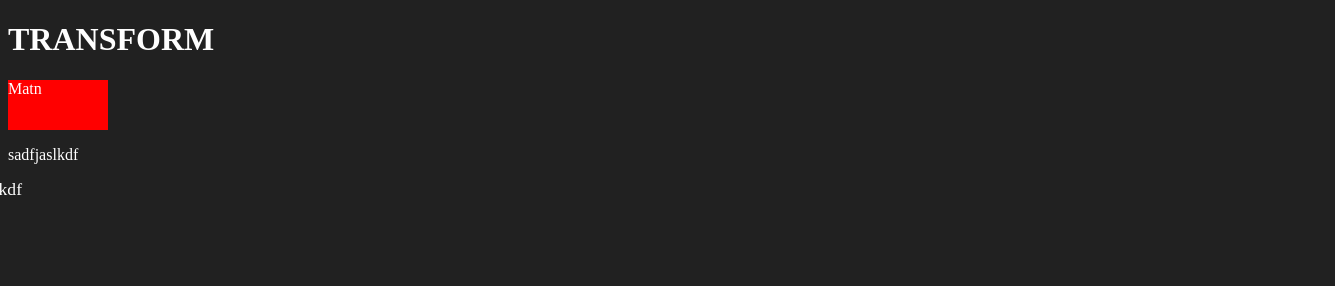
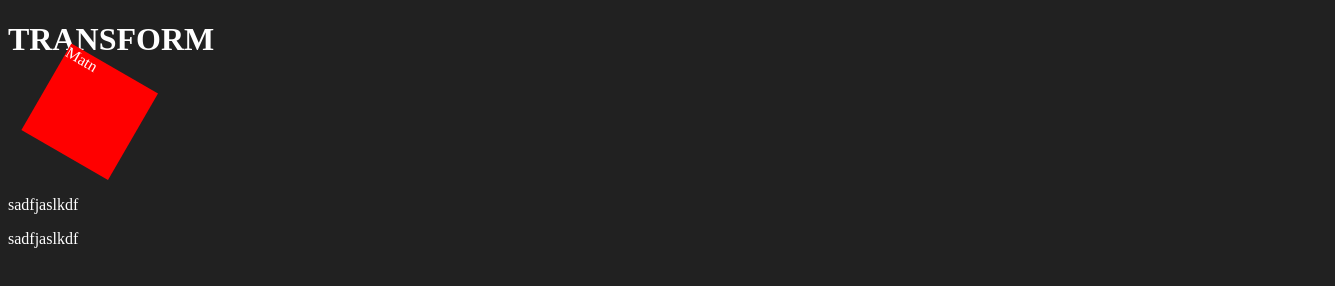
Before and after one commit to suhrobjon-fe/8.TRANSFORM-TRANSITION, a plain HTML site: page index.html in a window 1280 px wide. In both pictures the pointer is over the element "Matn". Shown: the whole page, 1335 px wide, since content can reach past the window. Drawn offline with Linux system fonts and the light colour scheme.

Commit message:
Add files via upload

```diff
--- a/css/style.css
+++ b/css/style.css
@@ -4,7 +4,7 @@ body{
 
 .wrapper{
     width: 100px;
-    height: 50px;
+    height: 100px;
     background-color: red;
 
     /* transform: rotate(45deg); */
@@ -25,22 +25,28 @@ body{
     /* transform: skewY(50deg); */
     /* transform: skew(25deg, 20deg); */
 
-    transition-duration: 0.1s;
+    /* transition-duration: 0.1s; */
     /* transition-property: background-color; */
     /* transition-timing-function: ease-in-out; */
+    transition: all 1s ease-in;
 }
 
-.wrapper:hover ~ p{
+/* .wrapper:hover ~ p{
     transform: scale(1.1);
     color: white;
-    /* background-color: blue; */
+    background-color: blue;
 }
 
 .wrapper:hover + p{
     transform: scale(1);
-    /* background-color: blue; */
+    background-color: blue;
+} */
+
+.wrapper:hover{
+    /* transform: rotateY(90deg); */
+    transform-origin: bottom right;
+    transform: rotate(30deg);
 }
-
 
 
 h1, p{
```
